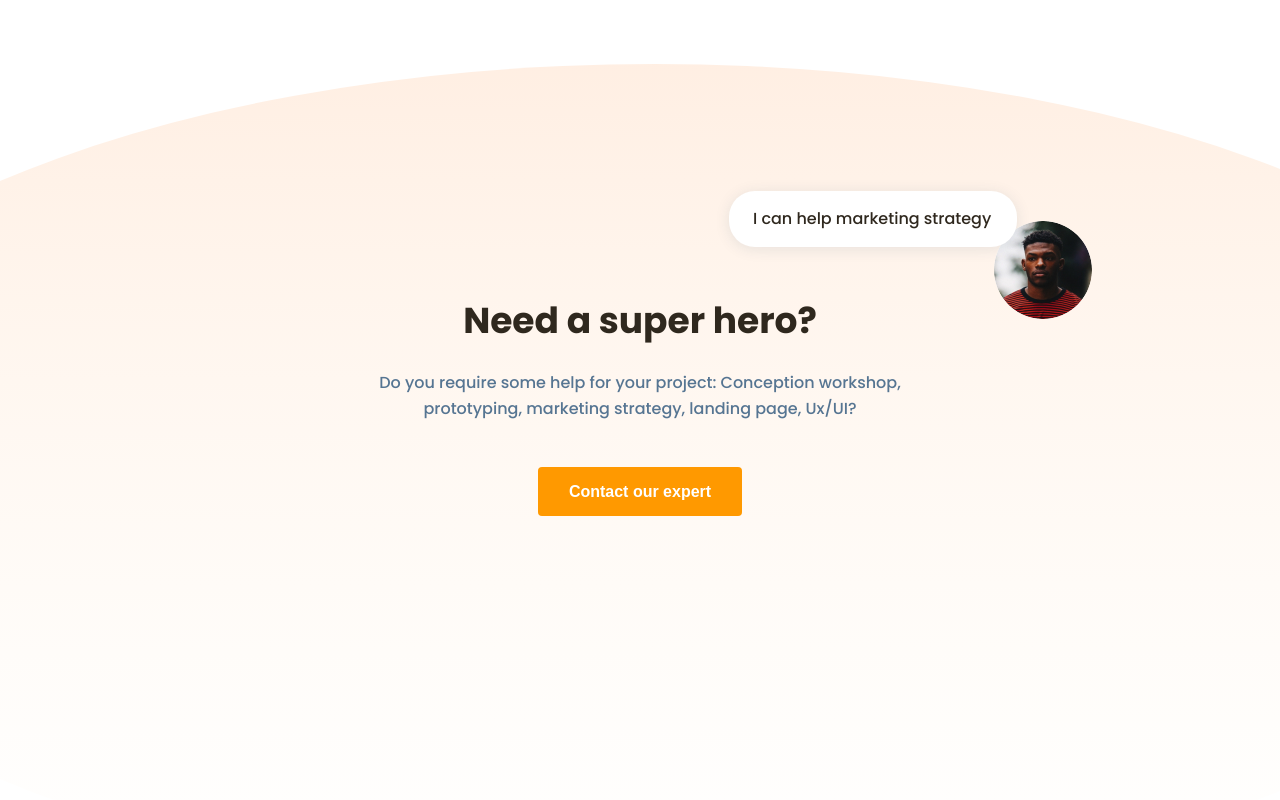
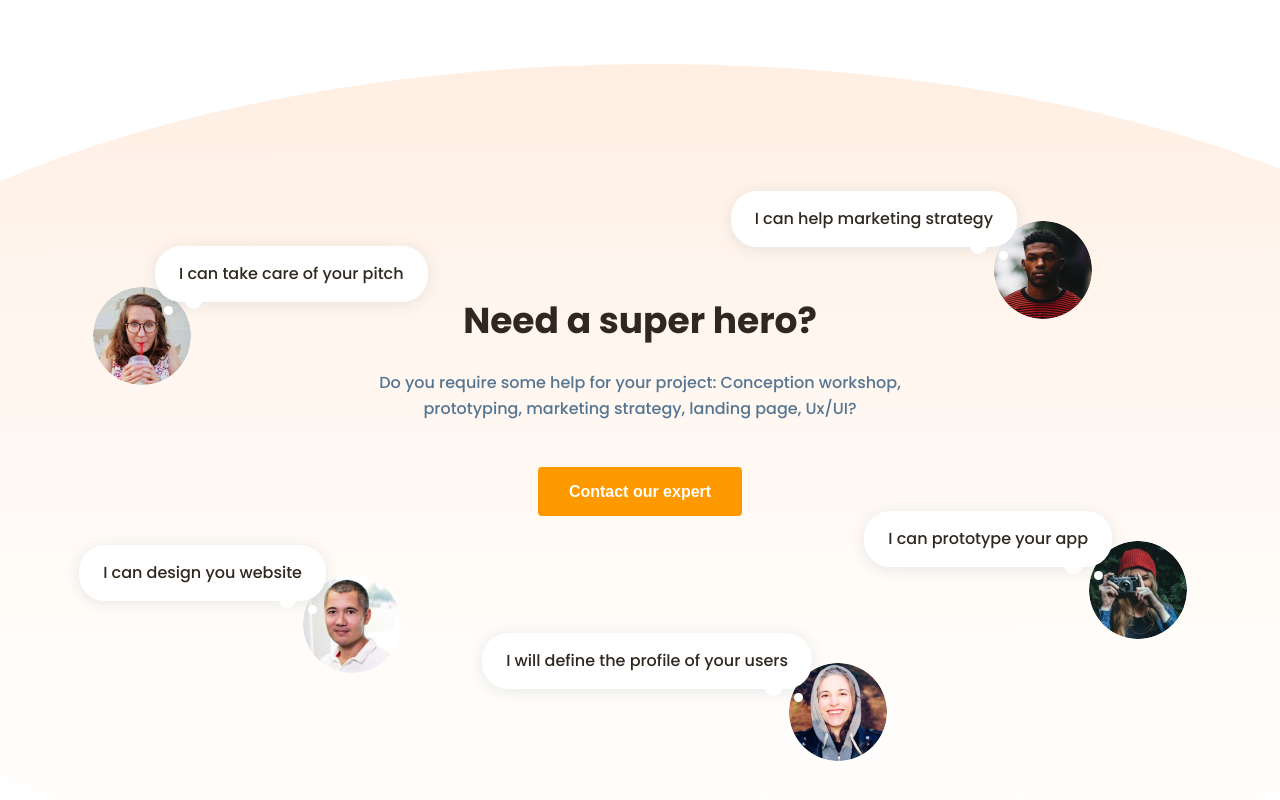
Before and after one commit to seb510/prodactly, a plain HTML site: page index.html in a window 1280 px wide. Shown: the part 3458-4258 px from the top of the page. Drawn offline with nearby package versions, Linux system fonts and the light colour scheme.

Commit message:
add new icon

```diff
--- a/css/style.css
+++ b/css/style.css
@@ -303,9 +303,32 @@ button {
     position: absolute;
     width: 98px;
     height: 98px;
+}
+
+.team__item-1 {
     right: 95px;
     top: 157px;
 }
+.team__item-2 {
+    left: 0;
+    top: 223px;
+}
+
+.team__item-3 {
+    bottom: 257px;
+    right: 0;
+
+}
+.team__item-4 {
+    left: 210px;
+    bottom: 223px;
+}
+
+.team__item-5 {
+    bottom: 135px;
+    right: 300px;
+}
+
 .team__item-img {
     width: 98px;
     height: 98px;
@@ -315,7 +338,6 @@ button {
 }
 
 .team__item-text {
-    display: inline-block;
     background-color: #fff;
     padding: 15px 24px;
     color: #2F281E;
@@ -324,5 +346,47 @@ button {
     position: absolute;
     top: -30px;
     right: 75px;
-    width: 288px;
+    white-space: nowrap;
 }
+
+.team__item-text.team__item-text-left {
+    top: -41px;
+    left: 62px;
+    right: auto;
+}
+
+.team__item-text-right::after,
+.team__item-text-right::before,
+.team__item-text-left::before,
+.team__item-text-left::after {
+    content: '';
+    position: absolute;
+    background-color: #fff;
+    border-radius: 50%;
+}
+
+.team__item-text-right::after,
+.team__item-text-left::after {
+    width: 17px;
+    height: 17px;
+    bottom: -7px;
+    right: 30px;
+}
+
+.team__item-text-right::before,
+.team__item-text-left::before {
+    width: 9px;
+    height: 9px;
+    bottom: -13px;
+    right: 9px;
+}
+
+.team__item-text-left::before {
+    left: 9px;
+    right: auto;
+}
+
+.team__item-text-left::after {
+    left: 30px;
+    right: auto;
+}
--- a/index.html
+++ b/index.html
@@ -217,10 +217,34 @@
     <section class="team">
         <div class="container">
             <div class="team__inner">
-                <div class="team__item">
+                <div class="team__item team__item-1">
                     <img src="images/team-1.jpg" alt="Name" class="team__item-img">
-                    <p class="team__item-text">
+                    <p class="team__item-text team__item-text-right ">
                         I can help marketing strategy
+                    </p>
+                </div>
+                <div class="team__item team__item-2">
+                    <img src="images/team-2.jpg" alt="Name" class="team__item-img">
+                    <p class="team__item-text team__item-text-left">
+                        I can take care of your pitch
+                    </p>
+                </div>
+                <div class="team__item team__item-3">
+                    <img src="images/team-3.jpg" alt="Name" class="team__item-img">
+                    <p class="team__item-text team__item-text-right ">
+                        I can prototype your app
+                    </p>
+                </div>
+                <div class="team__item team__item-4">
+                    <img src="images/team-4.jpg" alt="Name" class="team__item-img">
+                    <p class="team__item-text team__item-text-right ">
+                        I can design you website
+                    </p>
+                </div>
+                <div class="team__item team__item-5">
+                    <img src="images/team-5.jpg" alt="Name" class="team__item-img">
+                    <p class="team__item-text team__item-text-right ">
+                        I will define the profile of your users
                     </p>
                 </div>
                 <div class="team__box">
```
Also changed, not shown: images/team-2.jpg (added), images/team-3.jpg (added), images/team-4.jpg (added), images/team-5.jpg (added).
